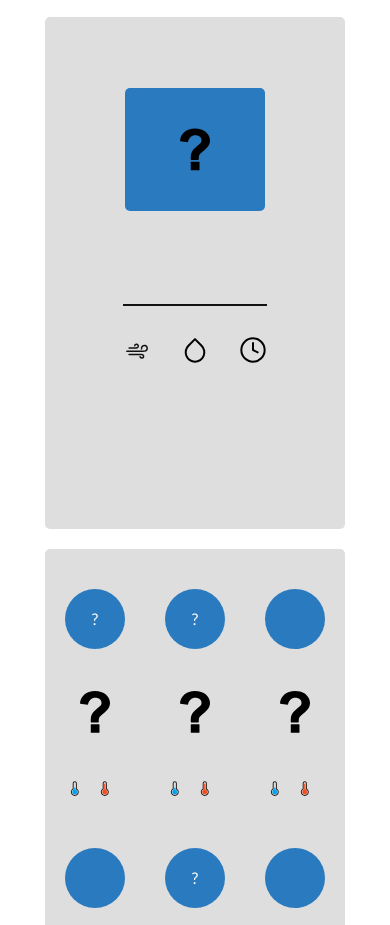
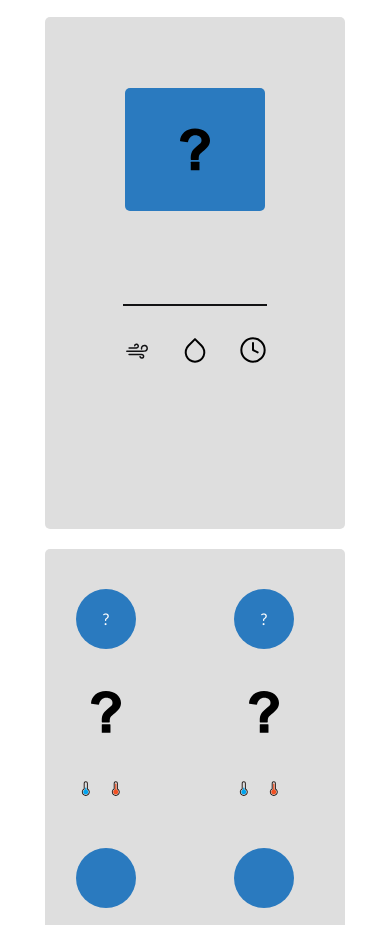
Before and after one commit to vianaandre/current_climate, a website: page index.html in a window 390 px wide. Shown: the part 100-1025 px from the top of the page. Drawn offline with Linux system fonts and the light colour scheme.

Commit message:
space_update

```diff
--- a/css/responsivo.css
+++ b/css/responsivo.css
@@ -88,7 +88,7 @@
         overflow: scroll;
     }
     .js .content_site .previsao .previsao_content .information_previsao {
-        margin: 0 auto;
+        margin-left: 20px;
         margin-bottom: 50px;
     }
     .js .content_site .previsao .previsao_content .divisor {
```
